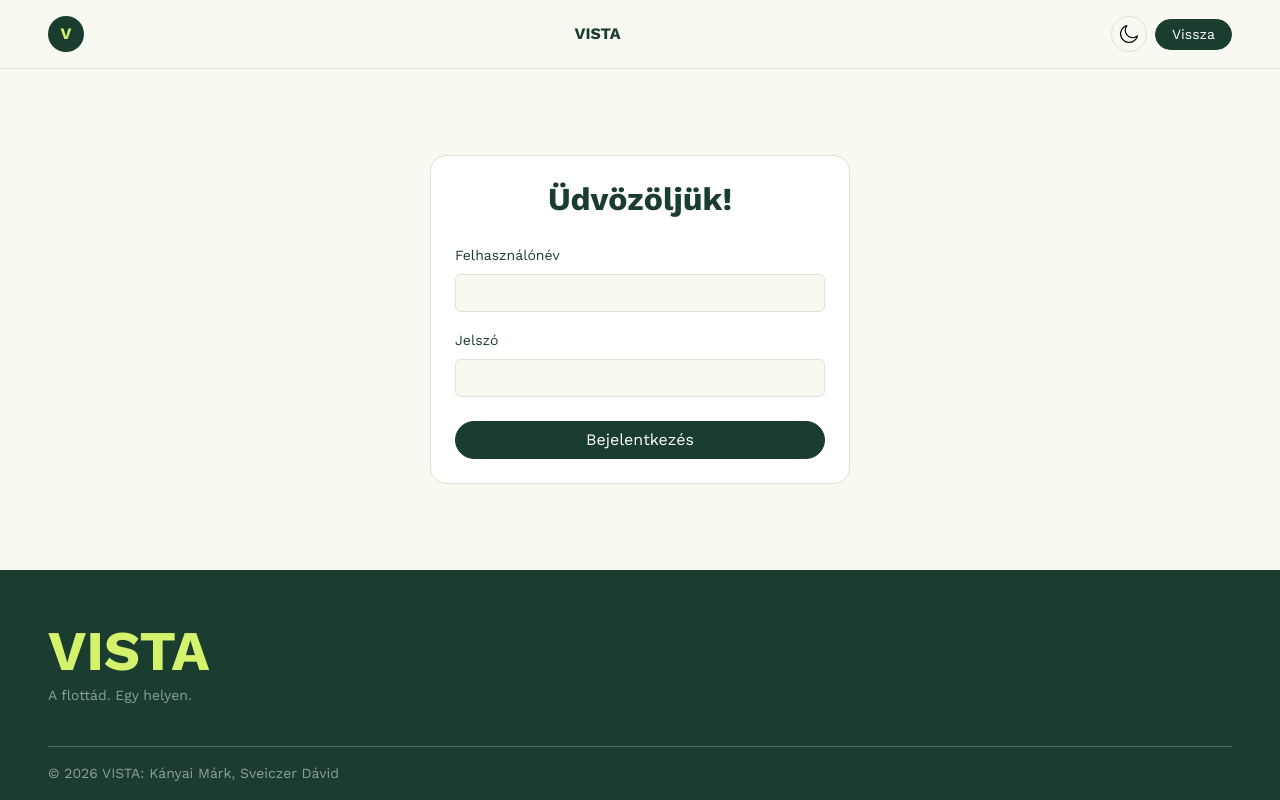
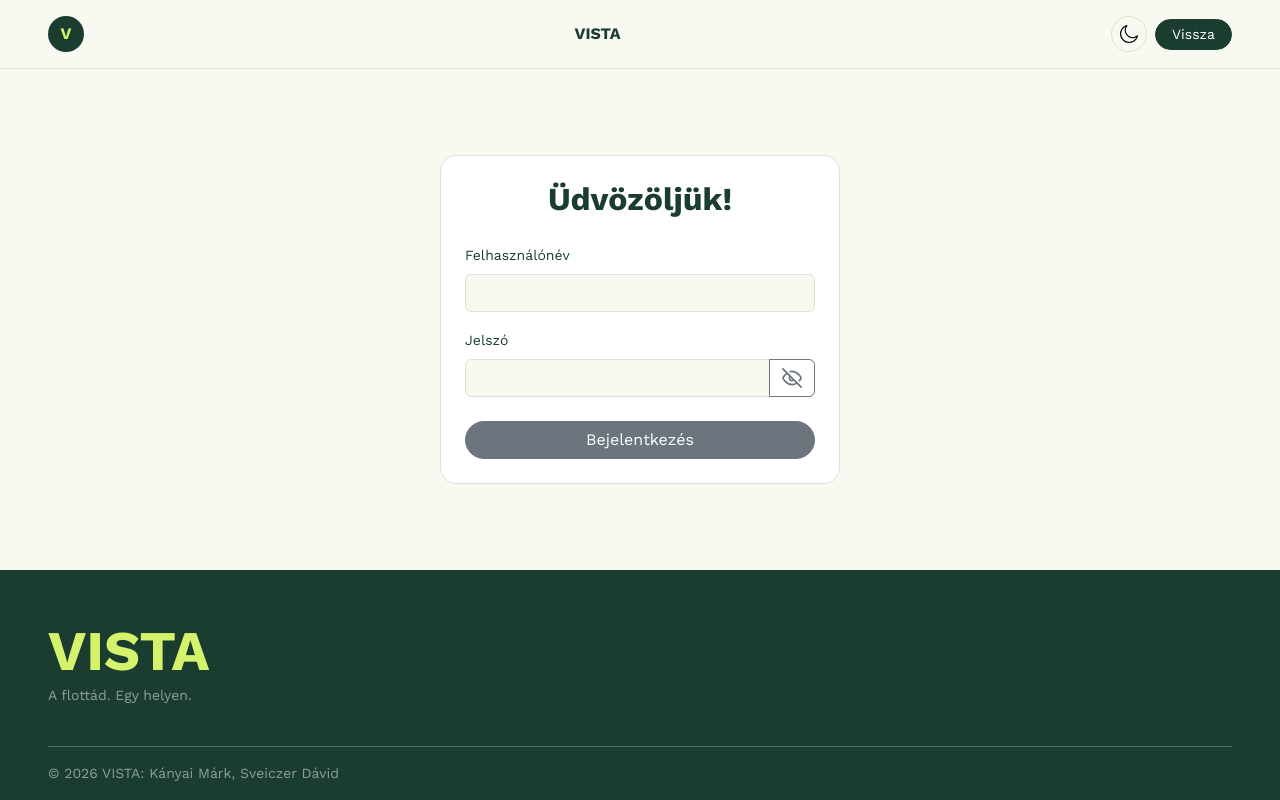
Before and after one commit to Davidafelhasznalo/vista, a React (Vite) app in the folder frontend/vista/: page /login in a window 1280 px wide. Built offline with nearby package versions, Linux system fonts and the light colour scheme.

Commit message:
oldalbetoltes animacio + login jelszomutat

```diff
--- a/frontend/vista/package.json
+++ b/frontend/vista/package.json
@@ -11,6 +11,7 @@
   },
   "dependencies": {
     "bootstrap": "^5.3.8",
+    "framer-motion": "^14.14.0",
     "react": "^19.3.1",
     "react-dom": "^19.3.1",
     "react-router-dom": "^7.18.5"
--- a/frontend/vista/src/components/LandingPage/Home.jsx
+++ b/frontend/vista/src/components/LandingPage/Home.jsx
@@ -6,7 +6,7 @@ import Csapat from './Csapat'
 
 const Home = () => {
     return (
-        <main>
+        <main className="oldal-belep">
             <Hero />
             <Bemutatkozas />
             <MiertVista />
--- a/frontend/vista/src/components/Login/Login.jsx
+++ b/frontend/vista/src/components/Login/Login.jsx
@@ -1,14 +1,28 @@
 import { useRef, useState } from "react";
 import { useAuth } from "../../context/LoginContext.jsx";
 import { Navigate } from 'react-router-dom';
-import classes from './Login.module.css';
 
+const SzemNyitott = () => (
+    <svg width="20" height="20" viewBox="0 0 24 24" fill="none" stroke="currentColor"
+         strokeWidth="2" strokeLinecap="round" strokeLinejoin="round" aria-hidden="true">
+        <path d="M1 12s4-8 11-8 11 8 11 8-4 8-11 8-11-8-11-8z" />
+        <circle cx="12" cy="12" r="3" />
+    </svg>
+)
+const SzemCsukott = () => (
+    <svg width="20" height="20" viewBox="0 0 24 24" fill="none" stroke="currentColor"
+         strokeWidth="2" strokeLinecap="round" strokeLinejoin="round" aria-hidden="true">
+        <path d="M17.94 17.94A10.07 10.07 0 0 1 12 20c-7 0-11-8-11-8a18.45 18.45 0 0 1 5.06-5.94M9.9 4.24A9.12 9.12 0 0 1 12 4c7 0 11 8 11 8a18.5 18.5 0 0 1-2.16 3.19m-6.72-1.07a3 3 0 1 1-4.24-4.24" />
+        <line x1="1" y1="1" x2="23" y2="23" />
+    </svg>
+)
 
 const Login = () => {
     const username = useRef();
     const password = useRef();
     const { isLogged, login } = useAuth();
     const [hiba, setHiba] = useState('');
+    const [mutat, setMutat] = useState(false);
 
     const handleSubmit = (e) => {
         e.preventDefault();
@@ -24,8 +38,8 @@ const Login = () => {
     }
 
     return (
-         <div className="container flex-grow-1 d-flex align-items-center justify-content-center py-5">
-            <div className={`w-100 ${classes.doboz}`}>
+         <div className="container flex-grow-1 d-flex align-items-center justify-content-center py-5 oldal-belep">
+            <div className="w-100" style={{ maxWidth: '400px' }}>
                 <form onSubmit={handleSubmit} className="bg-body-secondary border rounded-4 p-4">
                     <h2 className="fw-bold text-center mb-4">Üdvözöljük!</h2>
 
@@ -38,10 +52,25 @@ const Login = () => {
 
                     <div className="mb-4">
                         <label htmlFor="password" className="form-label small">Jelszó</label>
-                        <input id="password" type="password" className="form-control" ref={password} />
+                        <div className="input-group">
+                        <input
+                            id="password"
+                            type={mutat ? 'text' : 'password'}
+                            className="form-control"
+                            ref={password}
+                        />
+                        <button
+                            type="button"
+                            className="btn btn-outline-secondary d-flex align-items-center"
+                            onClick={() => setMutat(!mutat)}
+                            aria-label={mutat ? 'Jelszó elrejtése' : 'Jelszó megjelenítése'}
+                        >
+                            {mutat ? <SzemNyitott /> : <SzemCsukott />}
+                        </button>
+                    </div>
                     </div>
 
-                    <button type="submit" className={`btn w-100 rounded-pill ${classes.gomb}`}>
+                    <button type="submit" className="btn btn-secondary w-100 rounded-pill">
                         Bejelentkezés
                     </button>
                 </form>
--- a/frontend/vista/src/components/Login/Login.module.css
+++ /dev/null
@@ -1,22 +0,0 @@
-.doboz {
-    max-width: 420px;
-}
-
-.gomb {
-    --bs-btn-color: var(--akcent-szoveg);
-    --bs-btn-bg: var(--akcent);
-    --bs-btn-border-color: var(--akcent);
-    --bs-btn-hover-color: var(--akcent-szoveg);
-    --bs-btn-hover-bg: var(--akcent);
-    --bs-btn-hover-border-color: var(--akcent);
-    --bs-btn-active-color: var(--akcent-szoveg);
-    --bs-btn-active-bg: var(--akcent);
-    --bs-btn-active-border-color: var(--akcent);
-    --bs-btn-disabled-color: var(--akcent-szoveg);
-    --bs-btn-disabled-bg: var(--akcent);
-    --bs-btn-disabled-border-color: var(--akcent);
-}
-
-.gomb:hover {
-    opacity: 0.85;
-}
--- a/frontend/vista/src/index.css
+++ b/frontend/vista/src/index.css
@@ -50,3 +50,16 @@
 .text-lime {
   color: #d4f26b !important;
 }
+
+.oldal-belep {
+    animation: oldal-belep 0.7s ease both;
+}
+
+@keyframes oldal-belep {
+    from { opacity: 0; transform: translateY(20px); }
+    to   { opacity: 1; transform: none; }
+}
+
+@media (prefers-reduced-motion: reduce) {
+    .oldal-belep { animation: none; }
+}
```
Also changed, not shown: 1 other file (tests, documents, lock files or other folders).
